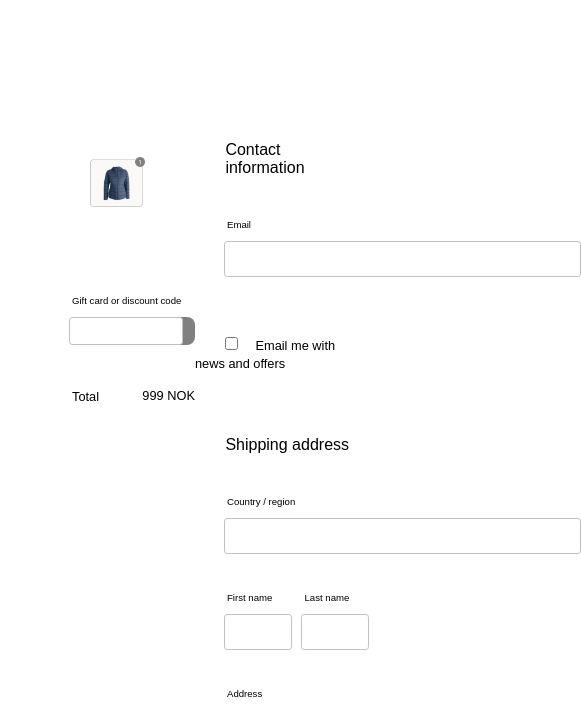
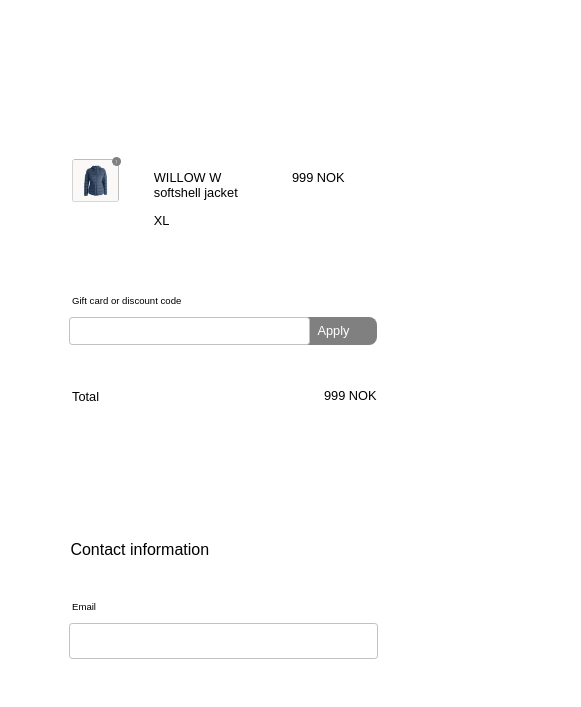
Before and after one commit to NoroffFEU/anniestokkan-htmlcss, a plain HTML site: page checkout.html in a window 390 px wide. Shown: the part 135-842 px from the top of the page, 581 px wide, since content can reach past the window. Drawn offline with Linux system fonts and the light colour scheme; a web font is replaced by a local one.

Commit message:
finished product

```diff
--- a/checkout.html
+++ b/checkout.html
@@ -37,16 +37,16 @@
   <main>
     <div class="contact-container2">
         <div class="contact-box3">
-            <div class="checkout-container">
+            <div class="checkout-container3">
                 <div class="checkout-container2">
-                <div class="checkout-box">
+                    <div class="checkout-box4">
                         <img src="images/checkout.png" alt="checkout image" class="checkout-image">
                     </div>
-                <div class="checkout-box2">
+                    <div class="checkout-box5">
                         <p class="willow-name">WILLOW W softshell jacket</p>
                         <p class="willow-size">XL</p>
                     </div>
-                <div class="checkout-box3">
+                    <div class="checkout-box6">
                     <p class="willow-price">999 NOK</p>
                 </div>
             </div>
--- a/styles.css
+++ b/styles.css
@@ -510,7 +510,6 @@ p{
 }
 
 .right-text{
-    /*position: absolute;*/
     float: right;
     margin-top: -1.1rem;
 }
@@ -617,6 +616,30 @@ p{
 
 .checkout-image{
     width: 60%;
+}
+
+.checkout-container3{
+    width: 100%;
+    height: 10rem;
+    padding: 2rem;
+    box-sizing: border-box;
+    margin-left: auto;
+    margin-right: auto;
+    overflow: hidden;
+    margin-top: 3rem;
+}
+
+.checkout-box4,
+.checkout-box6{
+    float: left;
+    width: 30%;
+    height: 100%;
+}
+
+.checkout-box5{
+    float: left;
+    width: 40%;
+    height: 100%;
 }
 
 .willow-name,
@@ -917,6 +940,21 @@ p{
         margin-top: 90rem;
     }
 
+    .contact-container2{
+        position: relative;
+        height: 130rem;
+    }
+
+    .contact-box3,
+    .contact-box4{
+        position: absolute;
+        width: 90%;
+    }
+
+    .contact-box4{
+        margin-top: 25rem;
+    }
+
     .heading-contact{
         text-align: center;
     }
@@ -997,6 +1035,10 @@ p{
         display: flex;
     }
 
+    .cart2{
+        display: none;
+    }
+
     .fa-cart-shopping{
         position: absolute;
         padding-left: 2.5rem;
```
Lines whose indentation alone changed are shown as unchanged.
